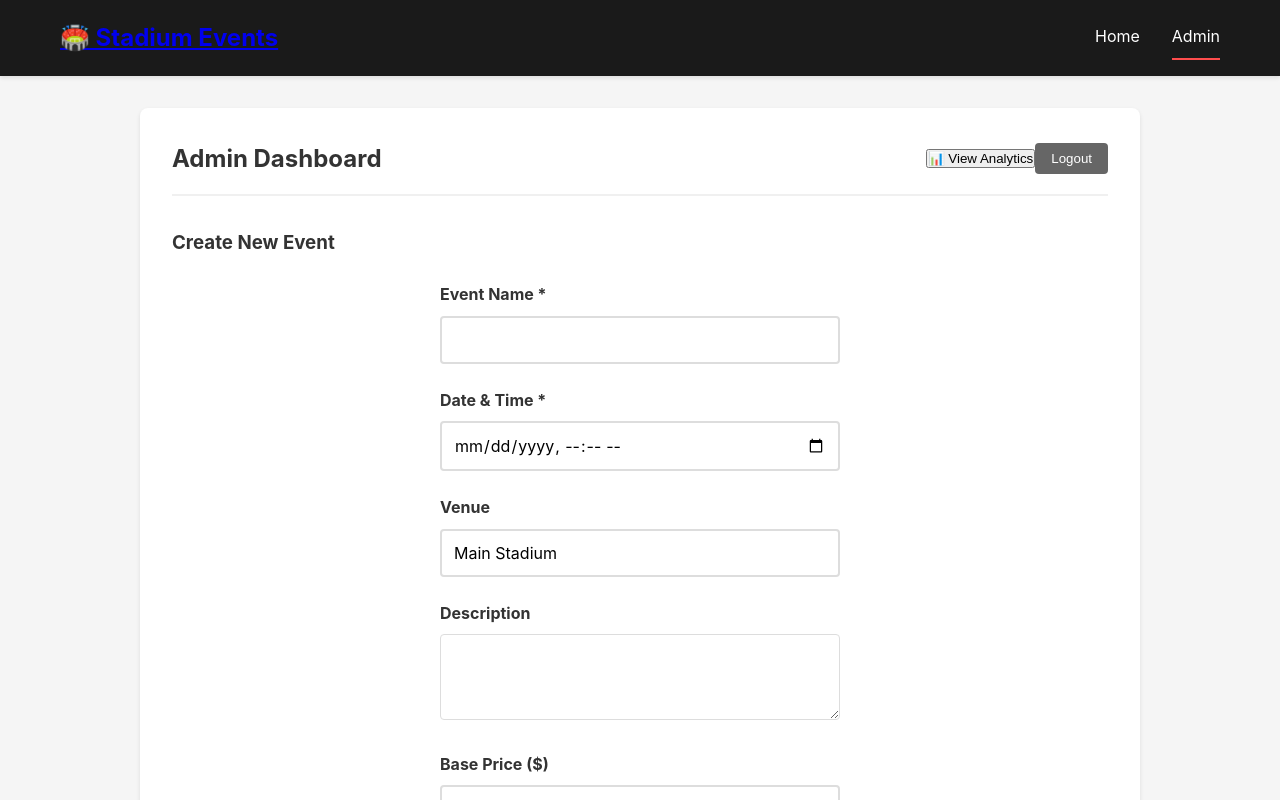
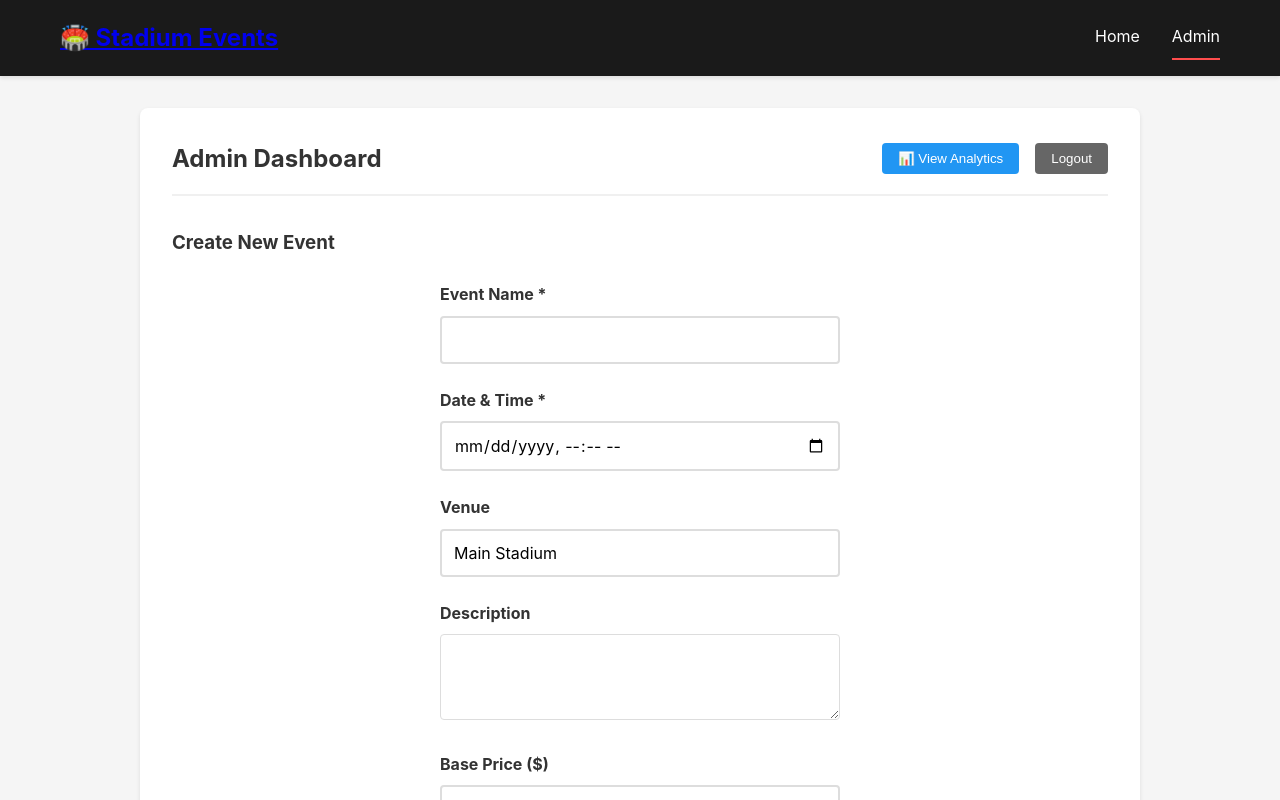
Before and after one commit to Daniel-Tefera-A/stadium-ticketing, a React (Vite) app: page /admin in a window 1280 px wide. Shown: the top 800 px of the page. Built offline with nearby package versions, Linux system fonts and the light colour scheme; no server answers; sample sign-in values are in the browser's storage.

Commit message:
final AdminPage.css

```diff
--- a/src/pages/AdminPage.css
+++ b/src/pages/AdminPage.css
@@ -208,6 +208,27 @@
   border-radius: 4px;
 }
 
+/* Add to AdminPage.css */
+.dashboard-btn {
+  padding: 0.5rem 1rem;
+  background: #2196f3;
+  color: white;
+  border: none;
+  border-radius: 4px;
+  cursor: pointer;
+  margin-right: 0.5rem;
+  transition: background 0.3s;
+}
+
+.dashboard-btn:hover {
+  background: #1976d2;
+}
+
+.admin-header div {
+  display: flex;
+  gap: 0.5rem;
+}
+
 /* Responsive */
 @media (max-width: 768px) {
   .admin-container {
```
